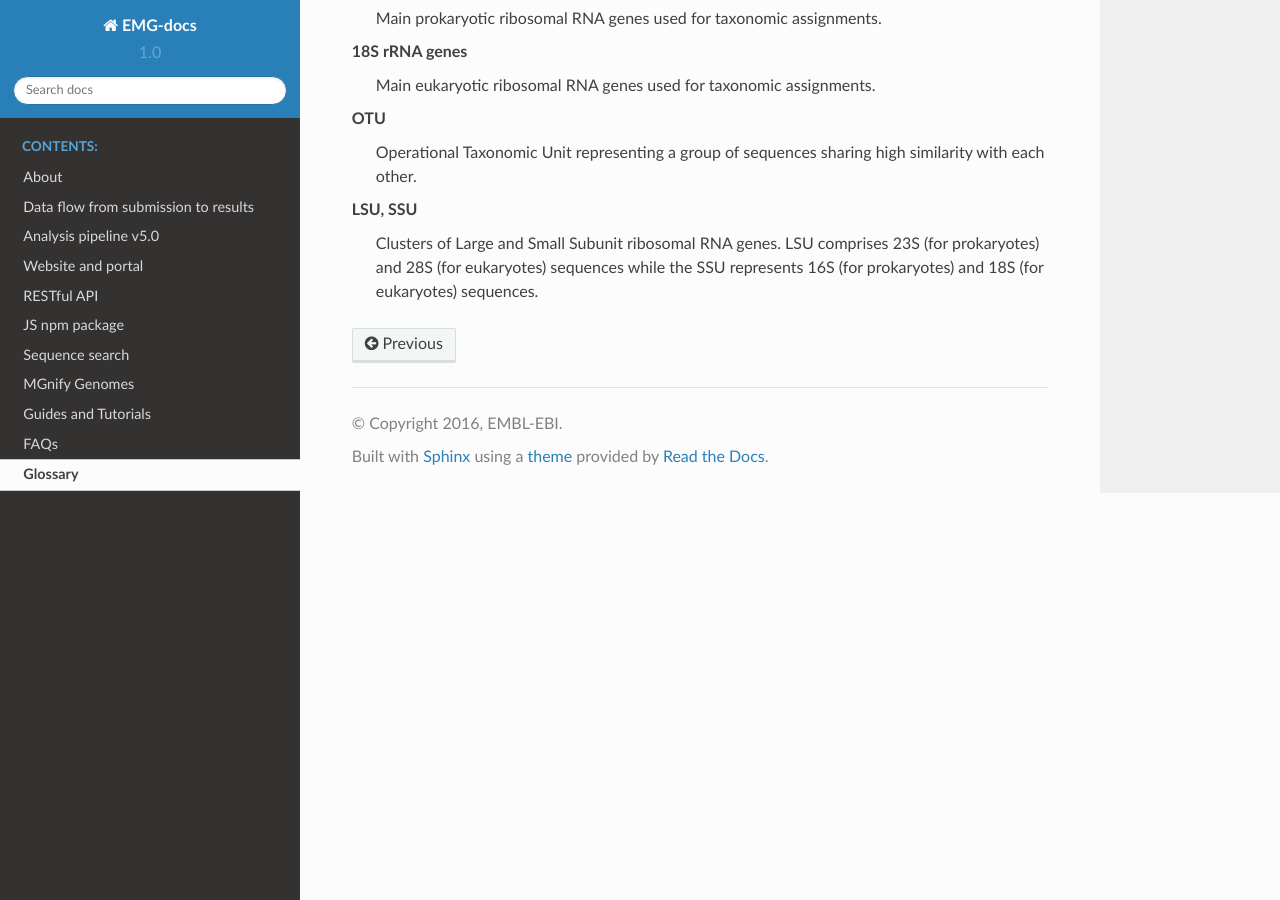
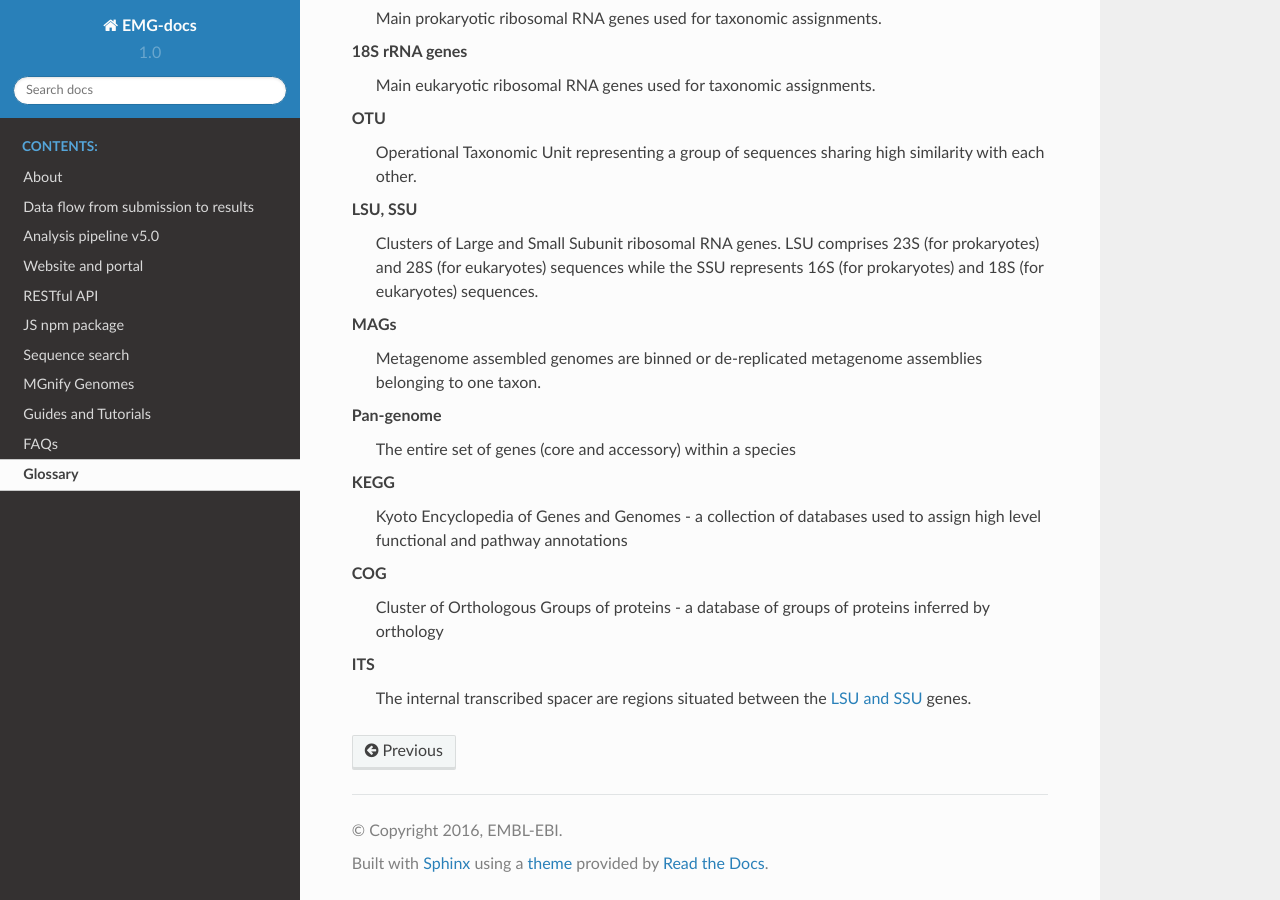
Before and after one commit to EBI-Metagenomics/EMG-docs, a Sphinx documentation site: the page built from docs/glossary.rst, in a window 1280 px wide and 900 px high, scrolled down 1741 px. Built offline with Sphinx 7.4.7 and the Read the Docs theme 2.0.0, drawn with Linux system fonts in a browser that asks for light colours.

Commit message:
fix image and link errors and update glossary

```diff
--- a/docs/glossary.rst
+++ b/docs/glossary.rst
@@ -77,3 +77,23 @@ Glossary
 
     LSU, SSU
         Clusters of Large and Small Subunit ribosomal RNA genes. LSU comprises 23S (for prokaryotes) and 28S (for eukaryotes) sequences while the SSU represents 16S (for prokaryotes) and 18S (for eukaryotes) sequences.
+
+
+    MAGs
+        Metagenome assembled genomes are binned or de-replicated metagenome assemblies belonging to one taxon.
+
+
+    Pan-genome
+        The entire set of genes (core and accessory) within a species
+
+
+    KEGG
+        Kyoto Encyclopedia of Genes and Genomes - a collection of databases used to assign high level functional and pathway annotations
+
+
+    COG
+        Cluster of Orthologous Groups of proteins - a database of groups of proteins inferred by orthology
+
+
+    ITS
+        The internal transcribed spacer are regions situated between the :term:`LSU and SSU<LSU, SSU>` genes.
```
Also changed, not shown: docs/analysis.rst (+13 -12 lines), docs/genomes.rst (+4 -4 lines), docs/images/genomes_landing-v5.png, 2 other files.
